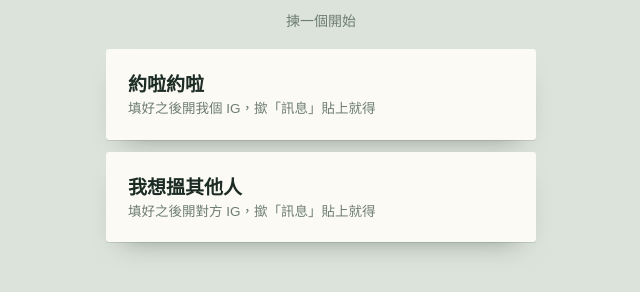
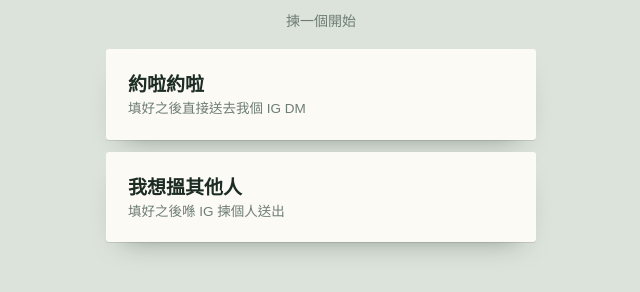
Before and after one commit to yccc-sudo/meet-rx, a plain HTML site: page index.html in a window 1280 px wide. Shown: the part 108-400 px from the top of the page, without its empty margins (319-959 px from the left). Drawn offline with Linux system fonts and the light colour scheme.

Commit message:
Add files via upload

```diff
--- a/index.html
+++ b/index.html
@@ -4,6 +4,10 @@
 <meta charset="utf-8">
 <meta name="viewport" content="width=device-width, initial-scale=1, viewport-fit=cover">
 <meta name="robots" content="noindex, nofollow">
+<meta name="theme-color" content="#F2705B">
+<link rel="icon" type="image/png" sizes="192x192" href="icon-192.png">
+<link rel="apple-touch-icon" href="apple-touch-icon.png">
+<link rel="manifest" href="manifest.json">
 <title>見面拖延症治療所</title>
 <link rel="preconnect" href="https://fonts.googleapis.com">
 <link rel="preconnect" href="https://fonts.gstatic.com" crossorigin>
@@ -152,11 +156,11 @@
     <p class="lead">揀一個開始</p>
     <button class="bigbtn" data-mode="in">
       <strong>約啦約啦</strong>
-      <span id="inSub">填好之後開我個 IG，撳「訊息」貼上就得</span>
+      <span id="inSub">填好之後直接送去我個 IG DM</span>
     </button>
     <button class="bigbtn" data-mode="out">
       <strong>我想搵其他人</strong>
-      <span>填好之後開對方 IG，撳「訊息」貼上就得</span>
+      <span>填好之後喺 IG 揀個人送出</span>
     </button>
   </section>
 
@@ -226,7 +230,7 @@
 
   <section class="done hidden" id="done">
     <h2>你已經踏出咗第一步</h2>
-    <p id="doneMsg">內容已經複製咗。入到 IG profile 撳「訊息」，長按貼上就得。</p>
+    <p id="doneMsg">內容已經複製咗。喺 IG profile 撳「訊息」，對話框長按貼上，再送出。</p>
     <div class="preview" id="donePreview"></div>
     <button class="again" id="again">再開多一張</button>
   </section>
@@ -260,7 +264,7 @@
                  + '-' + p2(now.getHours()) + p2(now.getMinutes());
   $('slipno').textContent = slipNo;
 
-  $('inSub').textContent = '填好之後開' + (OWNER ? ' ' + OWNER + ' ' : '我') + '個 IG，撳「訊息」貼上就得';
+  $('inSub').textContent = '填好之後直接送去' + (OWNER ? ' ' + OWNER + ' ' : '我') + '個 IG DM';
 
   /* ---------- 猶豫計時器 ---------- */
   let secs = 0, running = false;
@@ -319,15 +323,18 @@
   function cleanHandle(v){
     return String(v).trim()
       .replace(/^https?:\/\/(www\.)?instagram\.com\//i,'')
-      .replace(/[?#].*$/,'')
       .replace(/^@/,'')
-      .replace(/\/.*$/,'')
+      .split(/[\/?#]/)[0]
       .replace(/[^A-Za-z0-9._]/g,'');
   }
 
   function igLink(){
-    const h = state.mode === 'in' ? cleanHandle(IG) : cleanHandle(state.targetIg);
-    return h ? 'https://www.instagram.com/' + h + '/' : 'https://www.instagram.com/direct/inbox/';
+    if(state.mode === 'in'){
+      const h = cleanHandle(IG);
+      return h ? 'https://www.instagram.com/' + h : 'https://www.instagram.com/direct/inbox/';
+    }
+    const h = cleanHandle(state.targetIg);
+    return h ? 'https://www.instagram.com/' + h : 'https://www.instagram.com/direct/inbox/';
   }
 
   function render(){
@@ -461,7 +468,7 @@
     logIt();
     setTimeout(function(){
       $('donePreview').textContent = msg;
-      $('doneMsg').textContent = '內容已經複製咗，今次你用咗 ' + secs + ' 秒落決定。入到 IG profile 撳「訊息」，喺對話框長按貼上，再送出。貼唔到嘅話，下面段字可以自己揀返。';
+      $('doneMsg').textContent = '內容已經複製咗，今次你用咗 ' + secs + ' 秒落決定。喺 IG profile 撳「訊息」，對話框長按貼上，再送出。貼唔到嘅話，下面段字可以自己揀返。';
       $('form').classList.add('hidden');
       $('timer').classList.add('hidden');
       $('done').classList.remove('hidden');
```
